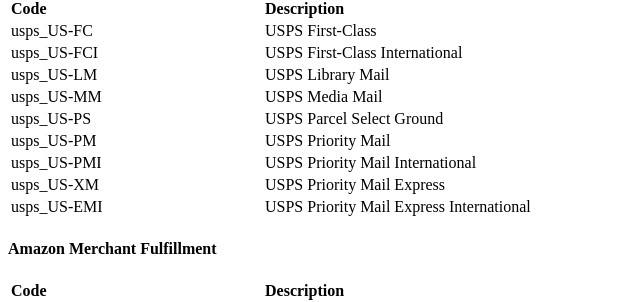
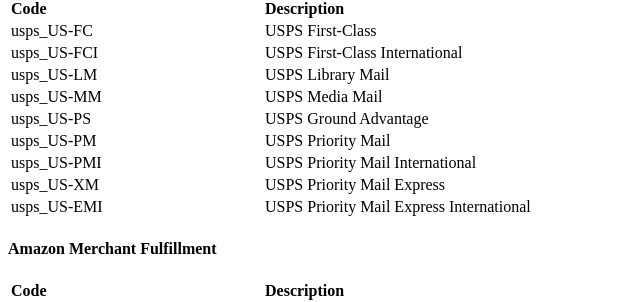
Before and after one commit to ShipStream/shipstream.github.io, a Jekyll site: the page built from _posts/2014-07-25-shipping-methods.md, in a window 1280 px wide and 900 px high, scrolled down 1305 px. Shown: the part 150-452 px from the top of the window, without its empty margins (0-640 px from the left). Built offline with Jekyll 4.4.1, drawn with Linux system fonts in a browser that asks for light colours; a style sheet for code colours, icons or effects is not loaded.

Commit message:
Rename USPS Parcel Select Ground to USPS Ground Advantage. (#78)

```diff
--- a/_posts/2014-07-25-shipping-methods.md
+++ b/_posts/2014-07-25-shipping-methods.md
@@ -55,7 +55,7 @@ not be available on your account or in your area but all services are listed for
 | usps_US-FCI | USPS First-Class International |
 | usps_US-LM | USPS Library Mail |
 | usps_US-MM | USPS Media Mail |
-| usps_US-PS | USPS Parcel Select Ground |
+| usps_US-PS | USPS Ground Advantage |
 | usps_US-PM | USPS Priority Mail |
 | usps_US-PMI | USPS Priority Mail International |
 | usps_US-XM | USPS Priority Mail Express |
```
